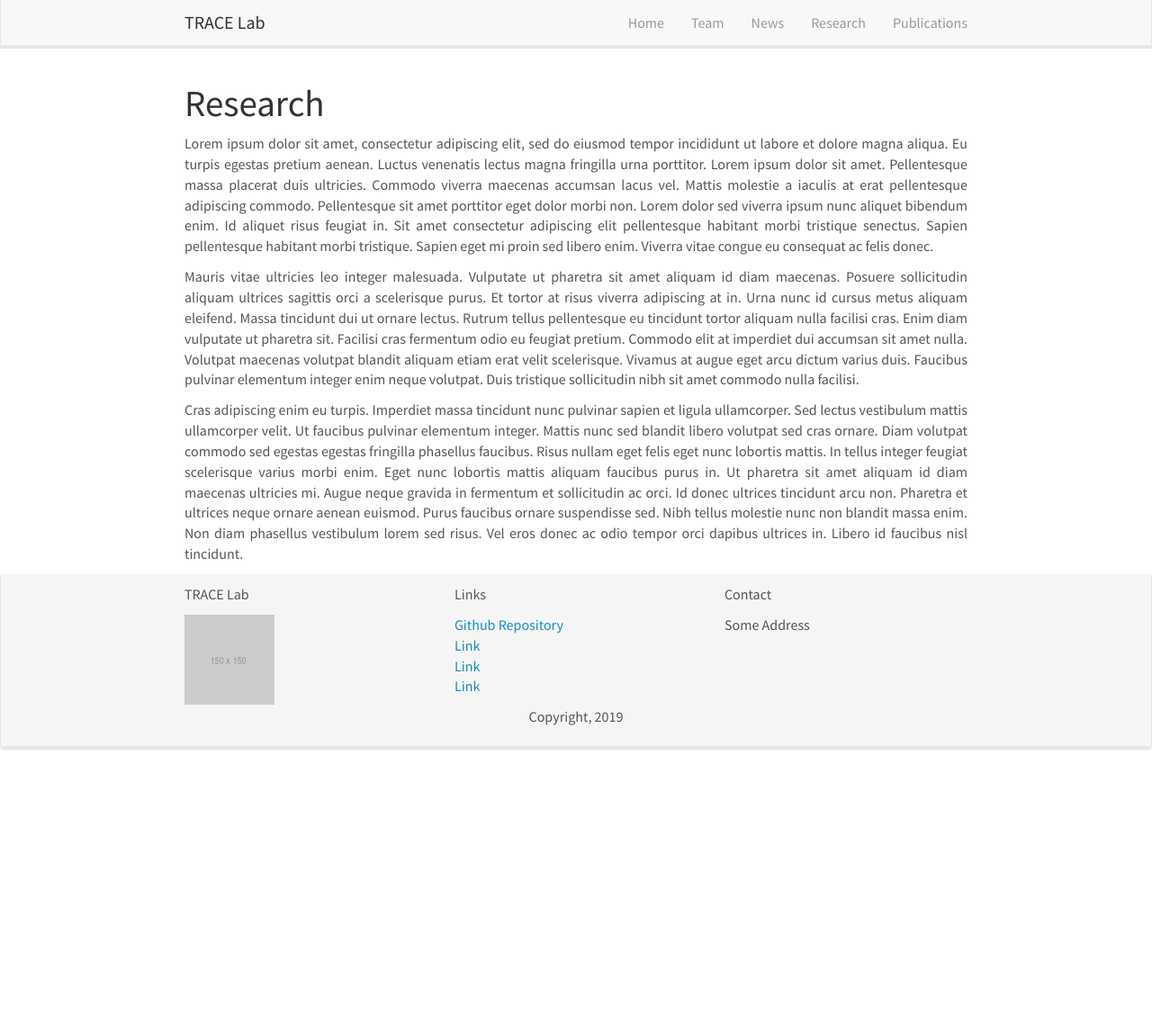
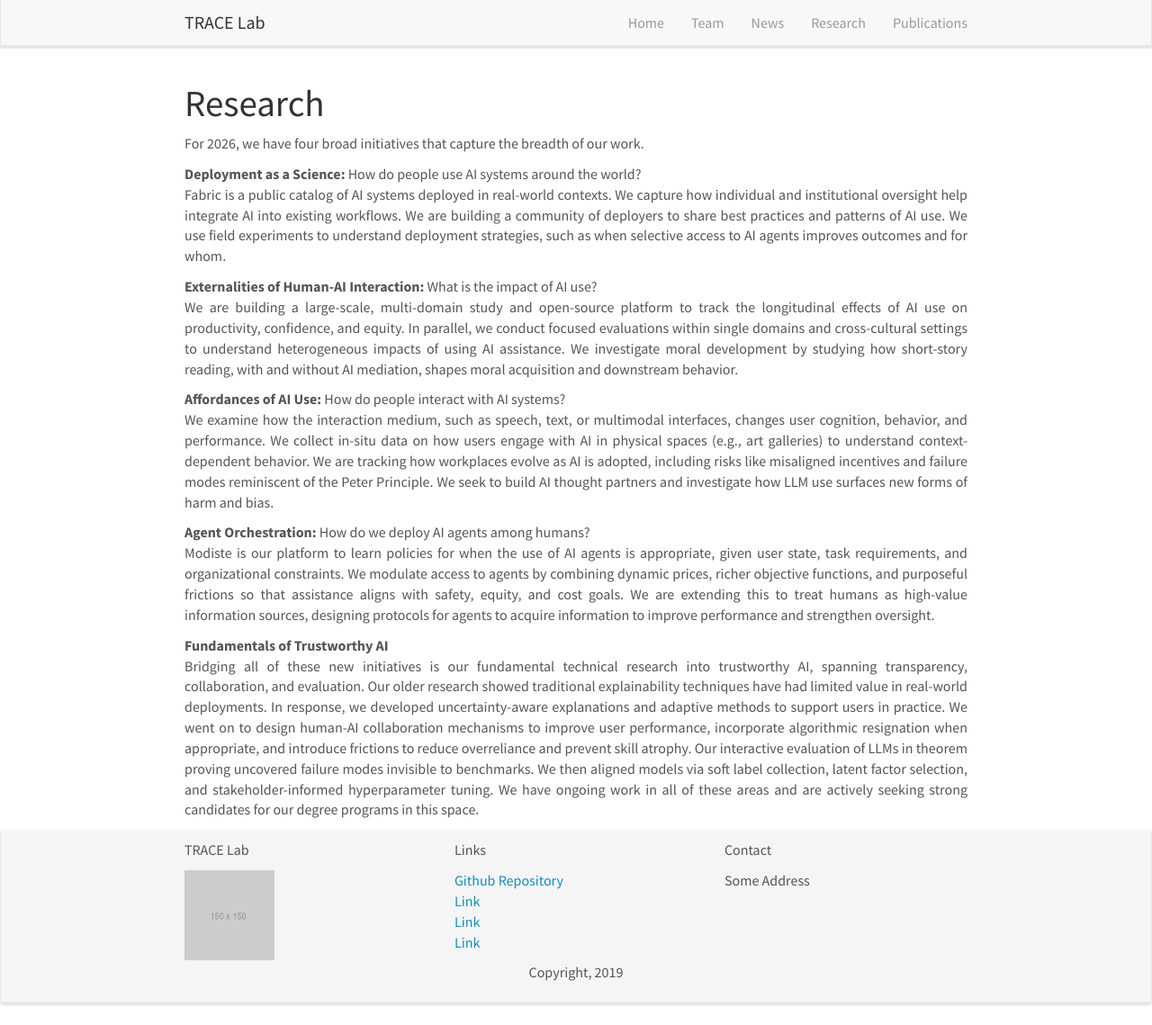
Before and after one commit to elaugh9/tracelab.github.io, a Jekyll site: the page built from _pages/research.md, in a window 1280 px wide and 1139 px high. Shown: the whole window at 90% size. Built offline with Jekyll 4.4.1, drawn with Linux system fonts in a browser that asks for light colours; nearby versions of some CDN libraries.

Commit message:
Update research.md

```diff
--- a/_pages/research.md
+++ b/_pages/research.md
@@ -8,8 +8,19 @@ permalink: /research/
 
 # Research
 
-Lorem ipsum dolor sit amet, consectetur adipiscing elit, sed do eiusmod tempor incididunt ut labore et dolore magna aliqua. Eu turpis egestas pretium aenean. Luctus venenatis lectus magna fringilla urna porttitor. Lorem ipsum dolor sit amet. Pellentesque massa placerat duis ultricies. Commodo viverra maecenas accumsan lacus vel. Mattis molestie a iaculis at erat pellentesque adipiscing commodo. Pellentesque sit amet porttitor eget dolor morbi non. Lorem dolor sed viverra ipsum nunc aliquet bibendum enim. Id aliquet risus feugiat in. Sit amet consectetur adipiscing elit pellentesque habitant morbi tristique senectus. Sapien pellentesque habitant morbi tristique. Sapien eget mi proin sed libero enim. Viverra vitae congue eu consequat ac felis donec.
+For 2026, we have four broad initiatives that capture the breadth of our work.
 
-Mauris vitae ultricies leo integer malesuada. Vulputate ut pharetra sit amet aliquam id diam maecenas. Posuere sollicitudin aliquam ultrices sagittis orci a scelerisque purus. Et tortor at risus viverra adipiscing at in. Urna nunc id cursus metus aliquam eleifend. Massa tincidunt dui ut ornare lectus. Rutrum tellus pellentesque eu tincidunt tortor aliquam nulla facilisi cras. Enim diam vulputate ut pharetra sit. Facilisi cras fermentum odio eu feugiat pretium. Commodo elit at imperdiet dui accumsan sit amet nulla. Volutpat maecenas volutpat blandit aliquam etiam erat velit scelerisque. Vivamus at augue eget arcu dictum varius duis. Faucibus pulvinar elementum integer enim neque volutpat. Duis tristique sollicitudin nibh sit amet commodo nulla facilisi.
+**Deployment as a Science:** How do people use AI systems around the world?
+Fabric is a public catalog of AI systems deployed in real-world contexts. We capture how individual and institutional oversight help integrate AI into existing workflows. We are building a community of deployers to share best practices and patterns of AI use. We use field experiments to understand deployment strategies, such as when selective access to AI agents improves outcomes and for whom.
 
-Cras adipiscing enim eu turpis. Imperdiet massa tincidunt nunc pulvinar sapien et ligula ullamcorper. Sed lectus vestibulum mattis ullamcorper velit. Ut faucibus pulvinar elementum integer. Mattis nunc sed blandit libero volutpat sed cras ornare. Diam volutpat commodo sed egestas egestas fringilla phasellus faucibus. Risus nullam eget felis eget nunc lobortis mattis. In tellus integer feugiat scelerisque varius morbi enim. Eget nunc lobortis mattis aliquam faucibus purus in. Ut pharetra sit amet aliquam id diam maecenas ultricies mi. Augue neque gravida in fermentum et sollicitudin ac orci. Id donec ultrices tincidunt arcu non. Pharetra et ultrices neque ornare aenean euismod. Purus faucibus ornare suspendisse sed. Nibh tellus molestie nunc non blandit massa enim. Non diam phasellus vestibulum lorem sed risus. Vel eros donec ac odio tempor orci dapibus ultrices in. Libero id faucibus nisl tincidunt.
+**Externalities of Human-AI Interaction:** What is the impact of AI use?
+We are building a large-scale, multi-domain study and open-source platform to track the longitudinal effects of AI use on productivity, confidence, and equity. In parallel, we conduct focused evaluations within single domains and cross-cultural settings to understand heterogeneous impacts of using AI assistance. We investigate moral development by studying how short-story reading, with and without AI mediation, shapes moral acquisition and downstream behavior.
+
+**Affordances of AI Use:** How do people interact with AI systems?
+We examine how the interaction medium, such as speech, text, or multimodal interfaces, changes user cognition, behavior, and performance. We collect in-situ data on how users engage with AI in physical spaces (e.g., art galleries) to understand context-dependent behavior. We are tracking how workplaces evolve as AI is adopted, including risks like misaligned incentives and failure modes reminiscent of the Peter Principle. We seek to build AI thought partners and investigate how LLM use surfaces new forms of harm and bias.
+
+**Agent Orchestration:** How do we deploy AI agents among humans?
+Modiste is our platform to learn policies for when the use of AI agents is appropriate, given user state, task requirements, and organizational constraints. We modulate access to agents by combining dynamic prices, richer objective functions, and purposeful frictions so that assistance aligns with safety, equity, and cost goals. We are extending this to treat humans as high-value information sources, designing protocols for agents to acquire information to improve performance and strengthen oversight.
+
+**Fundamentals of Trustworthy AI**
+Bridging all of these new initiatives is our fundamental technical research into trustworthy AI, spanning transparency, collaboration, and evaluation. Our older research showed traditional explainability techniques have had limited value in real-world deployments. In response, we developed uncertainty-aware explanations and adaptive methods to support users in practice. We went on to design human-AI collaboration mechanisms to improve user performance, incorporate algorithmic resignation when appropriate, and introduce frictions to reduce overreliance and prevent skill atrophy. Our interactive evaluation of LLMs in theorem proving uncovered failure modes invisible to benchmarks. We then aligned models via soft label collection, latent factor selection, and stakeholder-informed hyperparameter tuning. We have ongoing work in all of these areas and are actively seeking strong candidates for our degree programs in this space.
```
